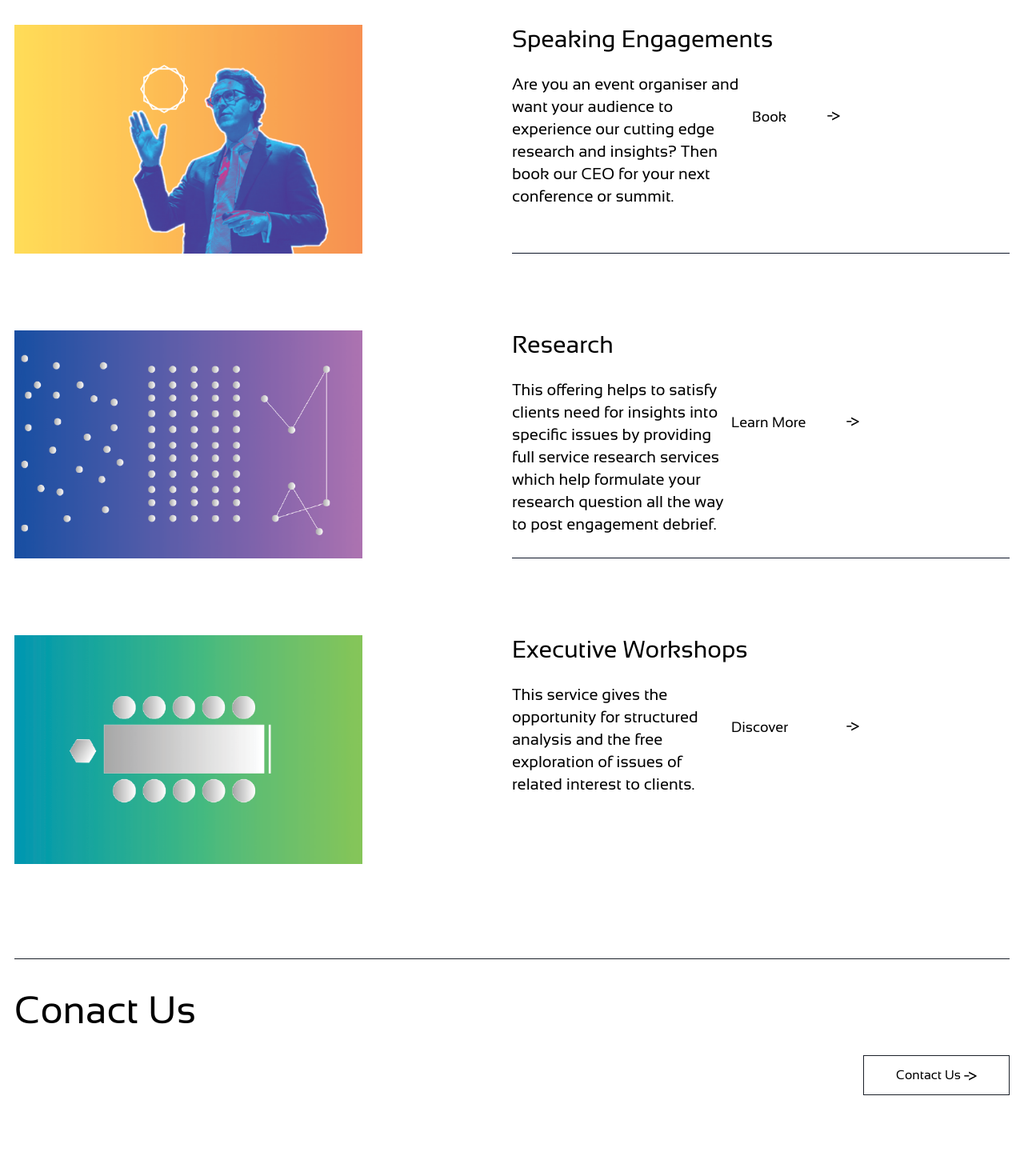
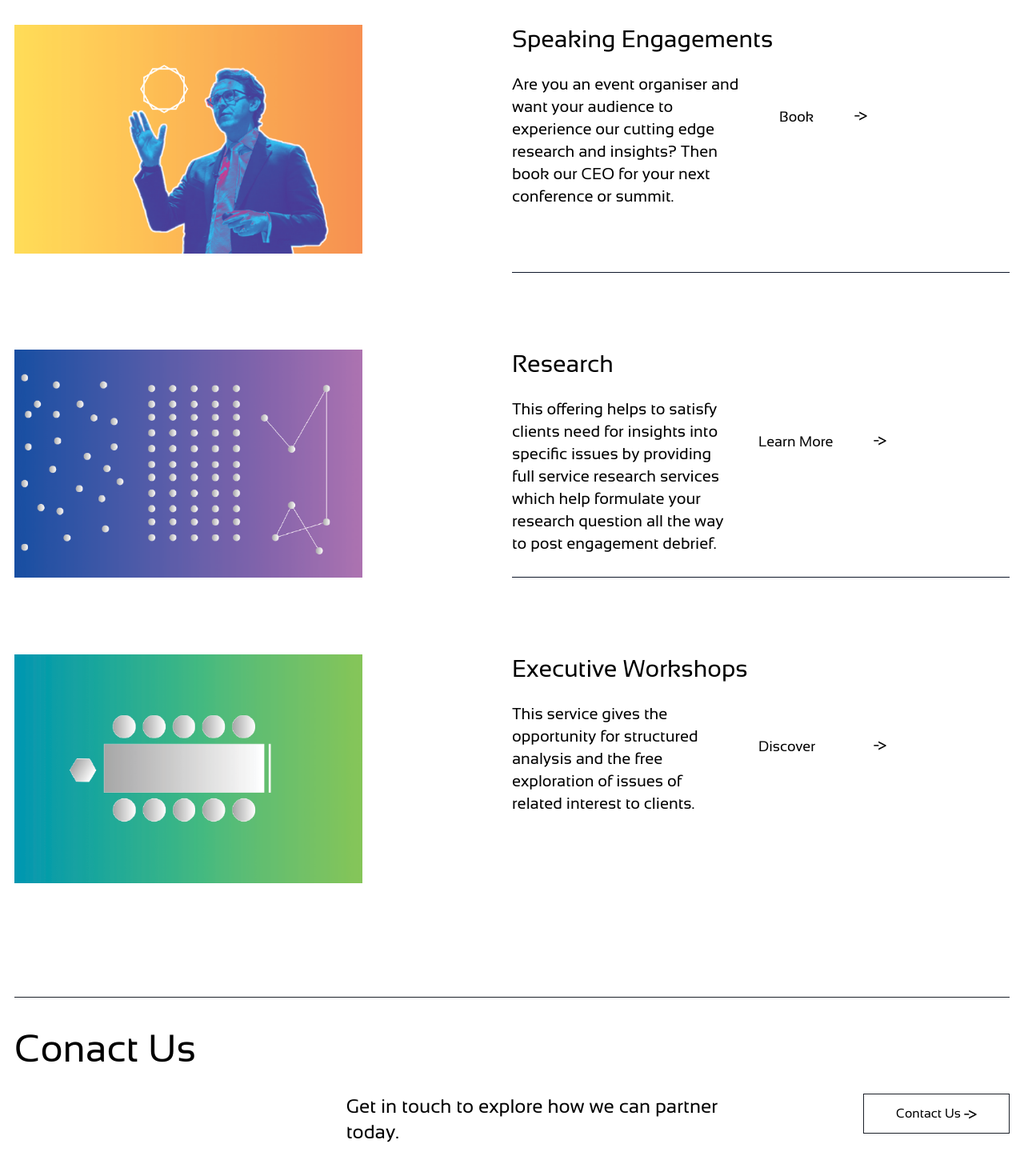
Before and after one commit to EmpChirag/pareto-economics, a React (Create React App) app: page /service-landing in a window 1280 px wide. Shown: the part 500-1950 px from the top of the page at 80% size. Built offline with nearby package versions, Linux system fonts and the light colour scheme.

Commit message:
responsive page

```diff
--- a/src/pages/AboutUs/index.js
+++ b/src/pages/AboutUs/index.js
@@ -15,7 +15,7 @@ const AboutUs = () => {
       />
 
       <section>
-        <h2 className="max-w-[336px] text-3xl leading-[1.2] lg:text-6xl lg:leading-[1.3] lg:max-w-[690px]">
+        <h2 className="max-w-[349px] text-3xl leading-[1.2] lg:text-6xl lg:leading-[1.3] lg:max-w-[690px]">
           How Will the World be Changed and Challenged in the next 100 years?
         </h2>
         <div className="border-b border-slate-900 pb-[24px]">
@@ -61,7 +61,7 @@ const AboutUs = () => {
                 development trends for people and organisations who need data
                 backed macro insights to make more informed strategy decisions.{" "}
               </p>
-              <div className="grid md:grid-cols-3">
+              <div className="grid lg:grid-cols-3">
                 <div className="col-span-2">
                   <p className="text-lg pt-4 max-w-[274px]">
                     To achieve this, we created our flagship Global Power Index
@@ -88,6 +88,7 @@ const AboutUs = () => {
               <p className="max-w-[280px] text-3xl">
                 We serve clients who make long term vision a priority
               </p>
+              <br/>
             </div>
             <div className="col-span-1">
               <p className="max-w-[466px] text-xl">
@@ -96,7 +97,7 @@ const AboutUs = () => {
                 trust us to challenge their assumptions and shape their thinking
                 when it matters most.{" "}
               </p>
-              <div className="grid md:grid-cols-3">
+              <div className="grid lg:grid-cols-3">
                 <div className="col-span-2">
                   <p className="max-w-[276px] text-lg pt-4">
                     We partner with diverse clients from both the private and
@@ -123,13 +124,14 @@ const AboutUs = () => {
               <p className="max-w-[280px] text-3xl">
                 We start from First Principles, and build from there
               </p>
+              <br/>
             </div>
             <div className="col-span-1">
               <p className="max-w-[450px] text-xl">
                 {" "}
                 We take the power of systemic thinking seriously.
               </p>
-              <div className="md:grid md:grid-cols-5">
+              <div className="lg:grid lg:grid-cols-5">
                 <div className="col-span-3">
                   <p className="max-w-[328px] text-lg pt-4 pr-5">
                     Pareto has developed a three pronged approach using first
@@ -156,12 +158,13 @@ const AboutUs = () => {
               <p className="max-w-[280px] text-3xl">
                 We mold our service offerings to fit your needs
               </p>
+              <br/>
             </div>
             <div className="col-span-1">
               <p className="max-w-[426px] text-xl">
                 No problem is the same, so why should our solutions be
               </p>
-              <div className="grid md:grid-cols-5">
+              <div className="grid lg:grid-cols-5">
                 <div className="col-span-3">
                   <p className="max-w-[267px] text-lg pt-4 pr-5">
                     PClients are supported with an array of deliverables that
@@ -188,7 +191,7 @@ const AboutUs = () => {
             </h2>
             <div className="flex-1">
               <div className="flex justify-end  col-span-1 max-md:pt-[30px] pt-[70px]">
-                <p className="text-3xl">
+                <p className="text-3xl max-xl:w-[482px]">
                   Global stakeholders are using Pareto to solve their biggest
                   problems.
                 </p>
--- a/src/pages/ClientLanding/index.js
+++ b/src/pages/ClientLanding/index.js
@@ -4,7 +4,7 @@ import { Link } from "react-router-dom";
 import Footer from "../../Layouts/Footer";
 const ClientLanding = () => {
   return (
-    <div className="container mx-auto pb-[200px]">
+    <div className="container mx-auto">
       <Header />
       <section>
         <div className="max-md:flex-col flex justify-between">
@@ -27,6 +27,7 @@ const ClientLanding = () => {
                 className="max-w-[70%] h-auto"
                 src="images/ClientLeanding/Clients-Corporations.png"
               />
+              <br/>
             </div>
             <div className="flex-1 justify-end col-span-1 border-b border-slate-900 pb-[28px]">
               <h4 className="text-3xl">Corporations</h4>
@@ -53,6 +54,7 @@ const ClientLanding = () => {
                 className="max-w-[70%] h-auto"
                 src="images/ClientLeanding/Clients-Investors.png"
               />
+              <br/>
             </div>
             <div className="flex-1 justify-end col-span-1 border-b border-slate-900 pb-[28px]">
               <h4 className="text-3xl">Investors</h4>
@@ -80,6 +82,7 @@ const ClientLanding = () => {
                 className="max-w-[70%] h-auto"
                 src="images/ClientLeanding/Clients-Governments.png"
               />
+              <br/>
             </div>
             <div className="flex-1 justify-end col-span-1">
               <h4 className="text-3xl">Governments</h4>
@@ -90,7 +93,7 @@ const ClientLanding = () => {
                   We support governments to build and transform economies.
                 </p>
 
-                <div className="col-span-1 flex-1 max-lg:ml-[26px]">
+                <div className="col-span-1 flex-1 max-lg:ml-[26px] max-sm:ml-0 max-md:ml-0">
                   <Link to="" className="btn3 w-[110px] self-end">
                     Explore
                   </Link>
@@ -100,7 +103,7 @@ const ClientLanding = () => {
           </div>
         </section>
       </section>
-      <Footer contact />
+      <Footer contact ptext="Get in touch to explore how we can partner today." />
     </div>
   );
 };
--- a/src/pages/ServicesLanding/index.js
+++ b/src/pages/ServicesLanding/index.js
@@ -4,7 +4,7 @@ import { Link } from "react-router-dom";
 import Footer from "../../Layouts/Footer";
 const ServicesLanding = () => {
   return (
-    <div className="container mx-auto pb-[200px]">
+    <div className="container mx-auto">
       <Header />
       <section>
         <div className="max-md:flex-col flex justify-between">
@@ -12,7 +12,7 @@ const ServicesLanding = () => {
             <h1 className="text-4xl leading-[1.2] lg:text-6xl font-semibold  flex-1">
               Services
             </h1>
-            <div className="flex justify-end  col-span-1  pt-[8px]">
+            <div className="flex  md:justify-end col-span-1  pt-[8px]">
               <h2 className="text-3xl max-w-[337px]">
                 Pareto offers three broad client services
               </h2>
@@ -27,19 +27,20 @@ const ServicesLanding = () => {
                 className="max-w-[70%] h-auto"
                 src="images/ServiceLeanding/Speaking-Engagement.png"
               />
+              <br/>
             </div>
             <div className="flex-1 justify-end col-span-1 border-b border-slate-900 pb-[28px]">
               <h4 className="text-3xl">Speaking Engagements</h4>
               <br />
 
-              <div className="flex max-md:flex-col justify-end col-span-1">
+              <div className="flex max-lg:flex-col justify-end col-span-1">
                 <p className="text-xl max-w-[300px]">
                   Are you an event organiser and want your audience to
                   experience our cutting edge research and insights? Then book
                   our CEO for your next conference or summit.
                 </p>
 
-                <div className="col-span-1 flex-1 mt-9">
+                <div className="col-span-1 flex-1 mt-9 2xl:pl-[92px] lg:pl-[34px]  md:pl-0">
                   <Link to="" className="btn3  w-[110px] self-end ">
                     Book
                   </Link>
@@ -56,19 +57,20 @@ const ServicesLanding = () => {
                 src="images/ServiceLeanding/Research.png"
               />
             </div>
+            <br/>
             <div className="flex-1 justify-end col-span-1 border-b border-slate-900 pb-[28px]">
               <h4 className="text-3xl">Research</h4>
               <br />
 
-              <div className="flex max-md:flex-col justify-end col-span-1">
-                <p className="text-xl max-w-[274px]">
+              <div className="flex max-lg:flex-col justify-end col-span-1">
+                <p className="text-xl max-w-[274px] max-md:w-[270px]">
                   This offering helps to satisfy clients need for insights into
                   specific issues by providing full service research services
                   which help formulate your research question all the way to
                   post engagement debrief.
                 </p>
 
-                <div className="col-span-1 flex-1 mt-9">
+                <div className="col-span-1 flex-1 mt-9 2xl:pl-[92px] lg:pl-[34px] md:pl-0">
                   <Link to="" className="btn3 w-full max-w-[160px] self-end">
                     Learn More
                   </Link>
@@ -84,18 +86,19 @@ const ServicesLanding = () => {
                 className="max-w-[70%] h-auto"
                 src="images/ServiceLeanding/Executive-Workshops.png"
               />
+              <br/>
             </div>
             <div className="flex-1 justify-end col-span-1">
               <h4 className="text-3xl">Executive Workshops</h4>
               <br />
 
-              <div className="flex max-md:flex-col justify-end col-span-1">
+              <div className="flex max-lg:flex-col justify-end col-span-1">
                 <p className="text-xl max-w-[274px]">
                   This service gives the opportunity for structured analysis and
                   the free exploration of issues of related interest to clients.{" "}
                 </p>
 
-                <div className="col-span-1 flex-1 mt-9">
+                <div className="col-span-1 flex-1 mt-9 lg:pl-[34px] 2xl:pl-[92px]  md:pl-0">
                   <Link to="" className="btn3 w-full max-w-[160px] self-end">
                     Discover
                   </Link>
@@ -105,7 +108,7 @@ const ServicesLanding = () => {
           </div>
         </section>
        </section>
-      <Footer contact/>
+      <Footer contact ptext="Get in touch to explore how we can partner today."/>
     </div>
   );
 };
```
